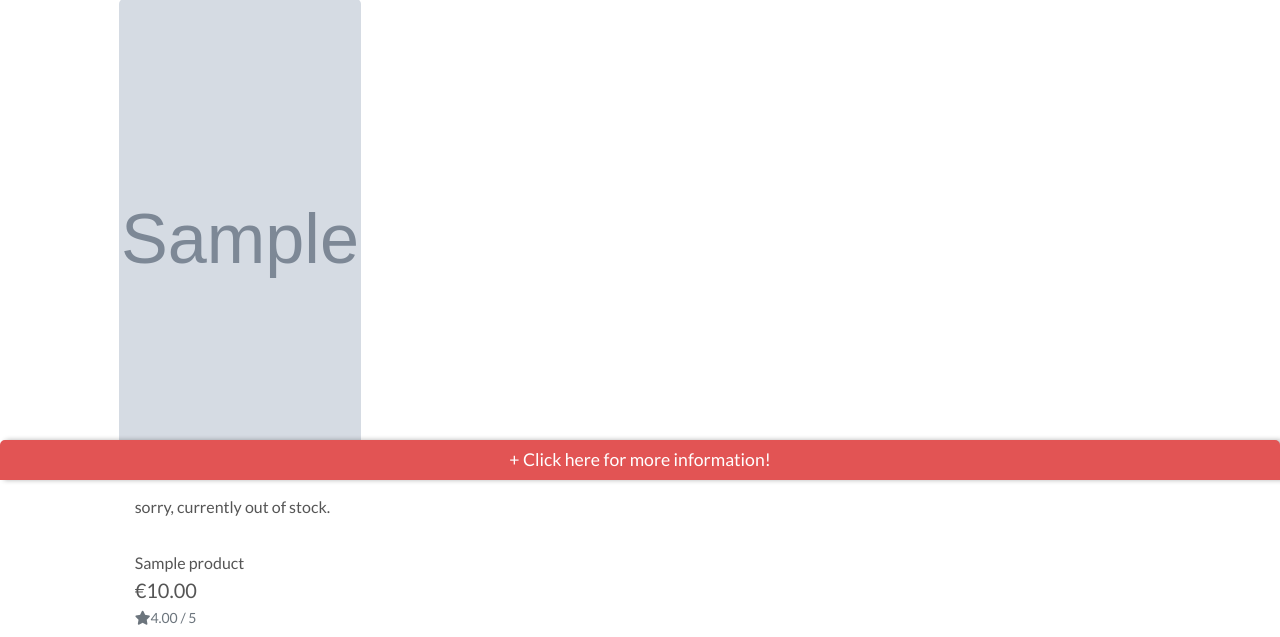
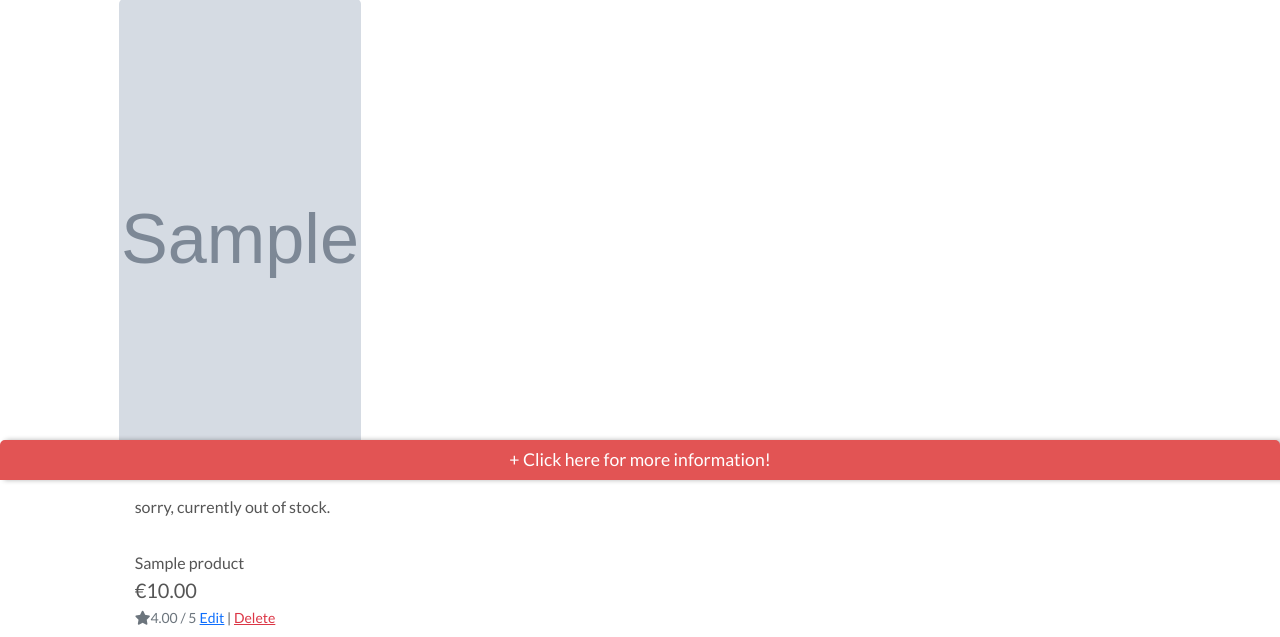
Before and after one commit to ExcellentWish/fur-pet-store, a Django app: page /products/ in a window 1280 px wide. Shown: the part 320-957 px from the top of the page. Run offline with Django 4.2, Linux system fonts and the light colour scheme; a user stored in the database is signed in; tables that the repository leaves empty hold one stand-in row (values such as "Sample post"); grey boxes marked "Sample" are stand-in pictures; parts of the project's set-up code (start-up, migrations or seed data) failed here and were passed over; some libraries are stand-ins or nearby versions.

Commit message:
Add deleting products functionality

```diff
--- a/products/templates/products/product_detail.html
+++ b/products/templates/products/product_detail.html
@@ -34,6 +34,12 @@
                 <small class="text-muted"><i class="fas fa-star mr-1"></i>{{ product.rating }} / 5</small>
                 {% else %}
                 <small class="text-muted">No Rating</small>
+                {% endif %}
+                {% if request.user.is_superuser %}
+                <small class="ml-3">
+                    <a href="{% url 'edit_product' product.id %}">Edit</a> |
+                    <a class="text-danger" href="{% url 'delete_product' product.id %}">Delete</a>
+                </small>
                 {% endif %}
                 <p class="mt-3">{{ product.description }}</p>
                 <form class="form" action="{% url 'add_to_bag' product.id %}" method="POST">
--- a/products/templates/products/products.html
+++ b/products/templates/products/products.html
@@ -85,6 +85,12 @@
                                             {% else %}
                                                 <small class="text-muted">No Rating</small>
                                             {% endif %}
+                                            {% if request.user.is_superuser %}
+                                                <small class="ml-3">
+                                                    <a href="{% url 'edit_product' product.id %}">Edit</a> |
+                                                    <a class="text-danger" href="{% url 'delete_product' product.id %}">Delete</a>
+                                                </small>
+                                            {% endif %}
                                         </div>
                                     </div>
                                 </div>
--- a/products/urls.py
+++ b/products/urls.py
@@ -6,5 +6,6 @@ urlpatterns = [
     path('<int:product_id>/', views.product_detail, name='product_detail'),
     path('add/', views.add_product, name='add_product'),
     path('edit/<int:product_id>', views.edit_product, name='edit_product'),
+    path('delete/<int:product_id>', views.delete_product, name='delete_product'),
     path('sort/<str:animal_choice>/', views.animal_products, name='animal_products'),
 ]
--- a/products/views.py
+++ b/products/views.py
@@ -91,12 +91,12 @@ def add_product(request):
 
 
 def edit_product(request, product_id):
-    """ Edit a product in the store """
+    # Edit a product in the store
     product = get_object_or_404(Product, pk=product_id)
     if request.method == 'POST':
         form = ProductForm(request.POST, request.FILES, instance=product)
         if form.is_valid():
-            form.save()
+            product = form.save()
             messages.success(request, 'Successfully updated product!')
             return redirect(reverse('product_detail', args=[product.id]))
         else:
@@ -113,6 +113,12 @@ def edit_product(request, product_id):
 
     return render(request, template, context)
 
+def delete_product(request, product_id):
+    # Delete a product from the store
+    product = get_object_or_404(Product, pk=product_id)
+    product.delete()
+    messages.success(request, 'Product deleted!')
+    return redirect(reverse('products'))
 
 def animal_products(request, animal_choice):
     # Filter between cats or dogs
```
